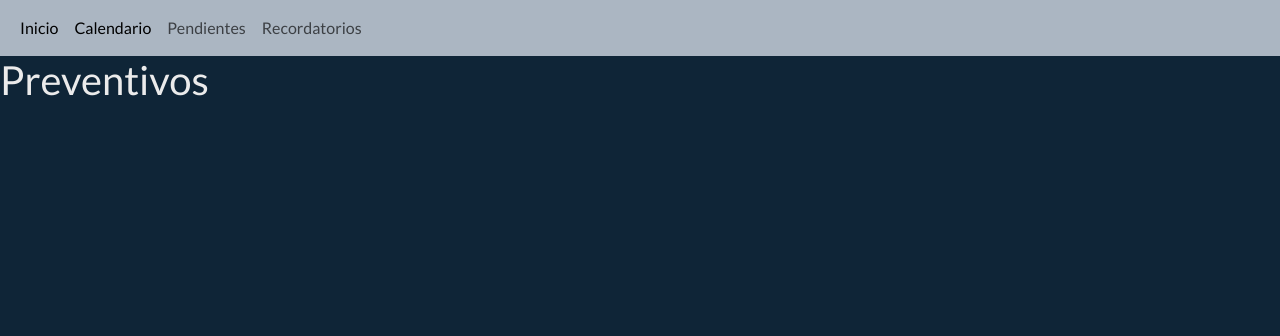
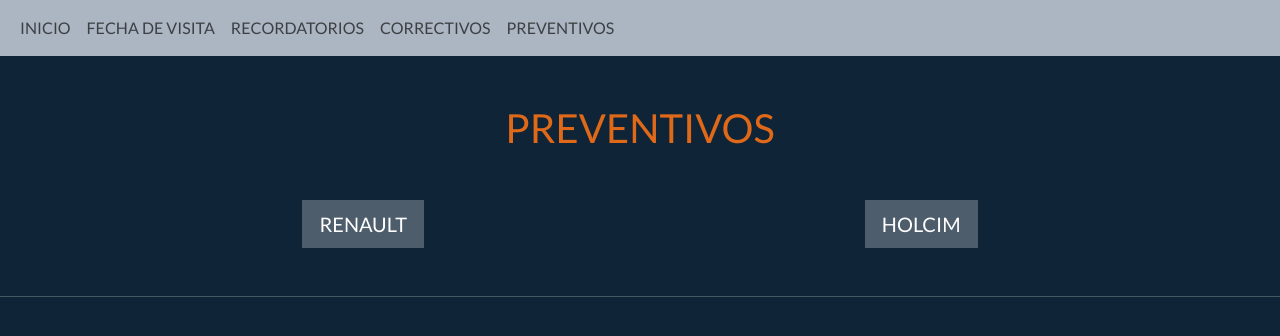
Before and after one commit to Marcosotola/mantenimiento, a React (Create React App) app: page /Preventivos in a window 1280 px wide. Shown: the top 336 px of the page. Built offline with nearby package versions, Linux system fonts and the light colour scheme.

Commit message:
creacion pagina renault y holcim

```diff
--- a/src/App.js
+++ b/src/App.js
@@ -9,6 +9,8 @@
 import Pendientes from './page/Pendientes.jsx';
 import Recordatorios from './page/Recordatorios.jsx';
 import Preventivos from './page/Preventivos.jsx';
+import Renault from './page/Renault.jsx';
+import Holcim from './page/Holcim.jsx';
 
 
 function App() {
@@ -23,6 +25,8 @@
             <Route path="/Pendientes" element={<Pendientes />} />
             <Route path="/Recordatorios" element={<Recordatorios />} />
             <Route path="/Preventivos" element={<Preventivos />} />
+            <Route path="/Renault" element={<Renault />} />
+            <Route path="/Holcim" element={<Holcim />} />
           </Routes>
         </Router>
         <ToastContainer />
--- a/src/components/Navbar.jsx
+++ b/src/components/Navbar.jsx
@@ -30,25 +30,31 @@
           >
             <ul className="navbar-nav me-auto">
             <li className="nav-item">
-                <a className="nav-link active" href="/">
-                  Inicio
+                <a className="nav-link " href="/">
+                 INICIO
                   <span className="visually-hidden">(current)</span>
                 </a>
               </li>
               <li className="nav-item">
-                <a className="nav-link active" href="/calendar">
-                  Calendario
+                <a className="nav-link " href="/calendar">
+                  FECHA DE VISITA
                   <span className="visually-hidden">(current)</span>
                 </a>
               </li>
               <li className="nav-item">
-                <a className="nav-link" href="Pendientes">
-                  Pendientes
+                <a className="nav-link" href="Recordatorios">
+                  RECORDATORIOS
                 </a>
               </li>
               <li className="nav-item">
-                <a className="nav-link" href="Recordatorios">
-                  Recordatorios
+                <a className="nav-link" href="Pendientes">
+                  CORRECTIVOS
+                </a>
+              </li>
+
+              <li className="nav-item">
+                <a className="nav-link" href="Preventivos">
+                PREVENTIVOS
                 </a>
               </li>
             </ul>
--- a/src/page/Calendar.css
+++ b/src/page/Calendar.css
@@ -15,6 +15,7 @@
 /* Estilos para el título de los eventos */
 .event-title {
   margin-left: 10px;
+  font-weight: bold;
 }
 
 .rbc-btn-group {
@@ -28,6 +29,7 @@
   color: white;
   white-space: nowrap;
   background-color: #fff;
+  padding: 0.2rem;
 }
 
 .rbc-header span {
@@ -50,6 +52,9 @@
 
 .rbc-toolbar-label {
   font-size: xx-large;
+}
+.rbc-label {
+  font-size: x-large;
 }
 
 /* Estilos para los encabezados de las columnas (días) */
@@ -77,10 +82,7 @@
   border-right: 1px solid #ccc;
 }
 
-.rbc-event-content {
-  padding: 2px 5px;
-  margin-bottom: 5px;
-}
+
 
 .rbc-agenda-event-cell,
 .rbc-agenda-time-cell,
@@ -111,3 +113,7 @@
 .rbc-button-link {
   font-size: x-large;
 }
+
+.rbc-time-view {
+  width: 50% !important;
+}
--- /dev/null
+++ b/src/page/Holcim.jsx
@@ -0,0 +1,11 @@
+import React from 'react'
+
+const Holcim = () => {
+  return (
+    <div>
+      <h1 className='text-primary text-center m-5'>HOLCIM</h1>
+    </div>
+  )
+}
+
+export default Holcim;
--- a/src/page/Preventivos.jsx
+++ b/src/page/Preventivos.jsx
@@ -3,7 +3,18 @@
 const Preventivos = () => {
   return (
     <>
-      <h1>Preventivos</h1>
+      <h1 className='text-center m-5 text-primary'>PREVENTIVOS</h1>
+      <div className="container d-flex justify-content-around text-light mt-5">
+        <a href="/Renault">
+          <button type="button" class="btn btn-secondary btn-lg ">RENAULT</button>
+        </a>
+        <a href="/Holcim">
+          <button type="button" class="btn btn-secondary btn-lg ">HOLCIM</button>
+        </a>
+      </div>
+      <div className='mt-5'>
+        <hr />
+      </div>
     </>
   )
 }
--- /dev/null
+++ b/src/page/Renault.jsx
@@ -0,0 +1,11 @@
+import React from 'react'
+
+const Renault = () => {
+  return (
+    <div>
+      <h1 className='text-primary text-center m-5'>RENAULT</h1>
+    </div>
+  )
+}
+
+export default Renault
```
